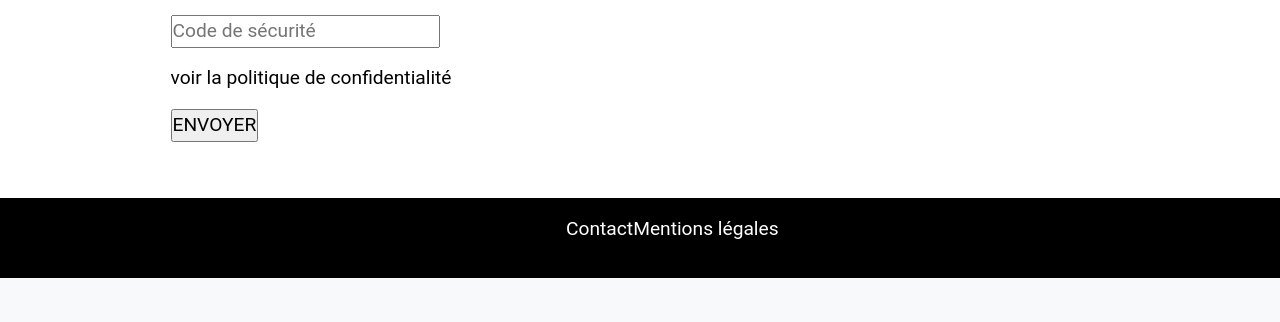
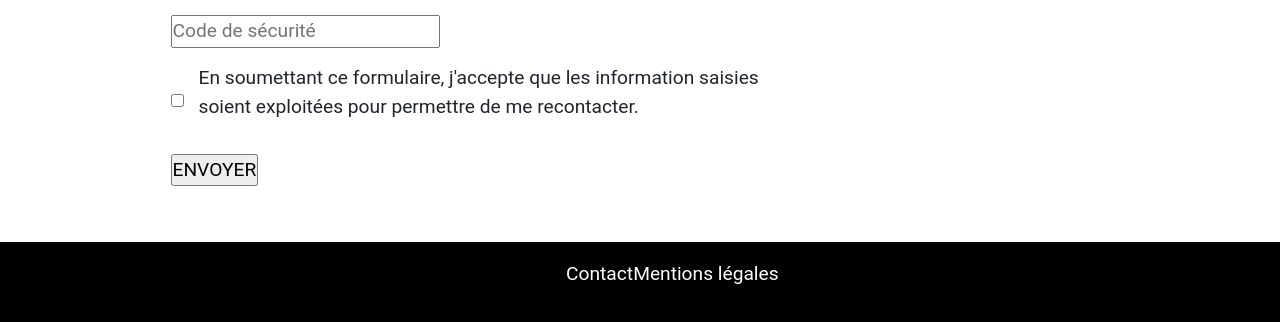
Before and after one commit to de-la-salle-sio-coubrun-m/recette, a PHP site: page /recette/front/nouscontacter.php in a window 1280 px wide. Shown: the part 878-1200 px from the top of the page. Before the commit the page ends 1156 px from the top, so only its background shows below. Run offline with PHP 8.4, Linux system fonts and the light colour scheme; data comes from the database, SQL or seed files in the repository; some libraries are stand-ins or nearby versions; some web fonts are replaced.

Commit message:
ajout de la checkbox RGPD page contact

```diff
--- a/css/front.css
+++ b/css/front.css
@@ -150,7 +150,21 @@ _____________________________________________*/
 	position: relative;
 }
 
-form>input, form>textarea, form img, form label{
+#pageContact>label{
+	width: 100%;
+	text-align: center;
+	border-radius: 15%;
+}
+
+#pageContact .erreur{
+	background-color: lightcoral;
+}
+
+#pageContact .merci{
+	background-color: lightgreen;
+}
+
+form>input, form>textarea, form img, form>label{
 	display: block;
 	margin: 2vh 15%;
 }
@@ -161,26 +175,18 @@ form>textarea{
 	max-height: 400px;
 }
 
-#pol_conf{
-	opacity: 0;
-	position: fixed;
-	padding: 4vw;
-	top: 50%;
-	left: 50%;
-	z-index: 5;
-	background-color: rgba(229, 155, 155, 1);
-	transform: translate(-50%, -50%);
-	text-align: left;
+
+#box{
+	display: flex;
+	align-items: center;
+	margin-left: 15%;
 }
 
-#pol{
-	color: #000;
+#box p{
+	width: 90%;
+	margin-left: 15px;
 }
 
-#pol_conf:target{
-	opacity: 1;
-	transition: 0.5s opacity;
-}
 
 /*_______________________________________________________________________________________________________________________________________________________________________________
 ____________________________________ P A G E  R E C E T T E ______________________________________________________________________________________________________*/
--- a/front/nouscontacter.php
+++ b/front/nouscontacter.php
@@ -1,5 +1,7 @@
-<?php session_start();
+<?php
+    session_start();
     include('header.html');
+
     if(isset($_POST['submit'])){
         $to = "kazumixxx69@gmail.com";
         $from = $_POST['email_contact'];
@@ -11,22 +13,25 @@ if(isset($_POST['submit'])){
         $headers = "From:" . $from;
         //mail($to,$subject,$message,$headers); // ne fonctionne que sur un vrai serveur, pas en local
 
+        var_dump($_POST);
         if(!$_POST['first_name'] || !$_POST['last_name'] || !$_POST['email_contact'] || !$_POST['message_contact']){
-        echo "Veuillez renseigner tous les champs avant de valider.";
+            $message= '<label class="erreur">Veuillez renseigner tous les champs avant de valider.</label>';
+        }
+        elseif(!isset($_POST['checkbox'])){
+            $message= '<label class="erreur">Veuillez accepter que l\'on utilise vos informations pour vous recontactez sinon nous ne pouvons pas donner suite à votre message.</label>';
         }
         elseif(empty($_POST['captcha']) ||
         (isset($_SESSION['captcha']) && $_SESSION['captcha']!=$_POST['captcha']))
         {
-        $message="<label id=\"warning\">Captcha pas bien !</label>\n";
+            $message="<label class=\"erreur\">Captcha pas bien !</label>\n";
         }
         else{
-        echo "Message envoyé. Merci " . $first_name . ", nous vous recontacterons bientôt.";
+            $message='<label class="merci">Message envoyé. Merci ' . $first_name . ', nous vous recontacterons bientôt.</label>';
         }
     }
     ?>
-
-
     <section id="pageContact">
+        <?php if(isset($message)){echo $message;} ?>
         <div id="formulaire" class="col-md-8 ">
             <form action="" method="POST">
                 <input placeholder="Prénom" type="text" name="first_name" value="<?php if(isset($_POST['first_name'])){echo $_POST['first_name'];} ?>"  />
@@ -37,21 +42,15 @@ if(isset($_POST['submit'])){
                 <img id="captcha" src="../tools/captcha.php" alt="code sécurité" />
                 <input placeholder="Code de sécurité" type="text" name="captcha" value="<?php if(isset($_POST['captcha'])){echo $_POST['captcha'];} ?>" />
 
-                <label><a id="pol" href="#pol_conf">voir la politique de confidentialité</a></label>
-
-                <?php if(isset($message)){echo $message;} ?>
+                <div id="box">
+                    <input type="checkbox" name="checkbox">
+                    <p>En soumettant ce formulaire, j'accepte que les information saisies soient exploitées pour permettre de me recontacter.</p>
+                </div>
 
                 <input type="submit" name="submit" value="ENVOYER" />
 
+            </form>
 
-
-
-            </form>
-            <div id="pol_conf">
-                <a href="nouscontacter.php"><i class="far fa-times-circle"></i></a>
-                <p>Ac ridiculus aptent lacinia? Incididunt porro expedita integer, ipsum? Cumque explicabo, atque, cupidatat consequatur cillum hac. Mus ultricies laborum faucibus.</p>
-                <p>Odio, ratione et senectus aliquam. Phasellus sit optio, ducimus, quidem lorem aute, cubilia. Leo! Culpa faucibus! Molestias morbi, class, sit.</p>
-            </div>
         </div>
         <article id="coordonne" class="col-md-4">
             <p><i class="fas fa-map-marker-alt"></i> 16 champ de l'USS Enterprise <br>Bourg-Palette Kanto</p>
```
Lines whose indentation alone changed are shown as unchanged.
